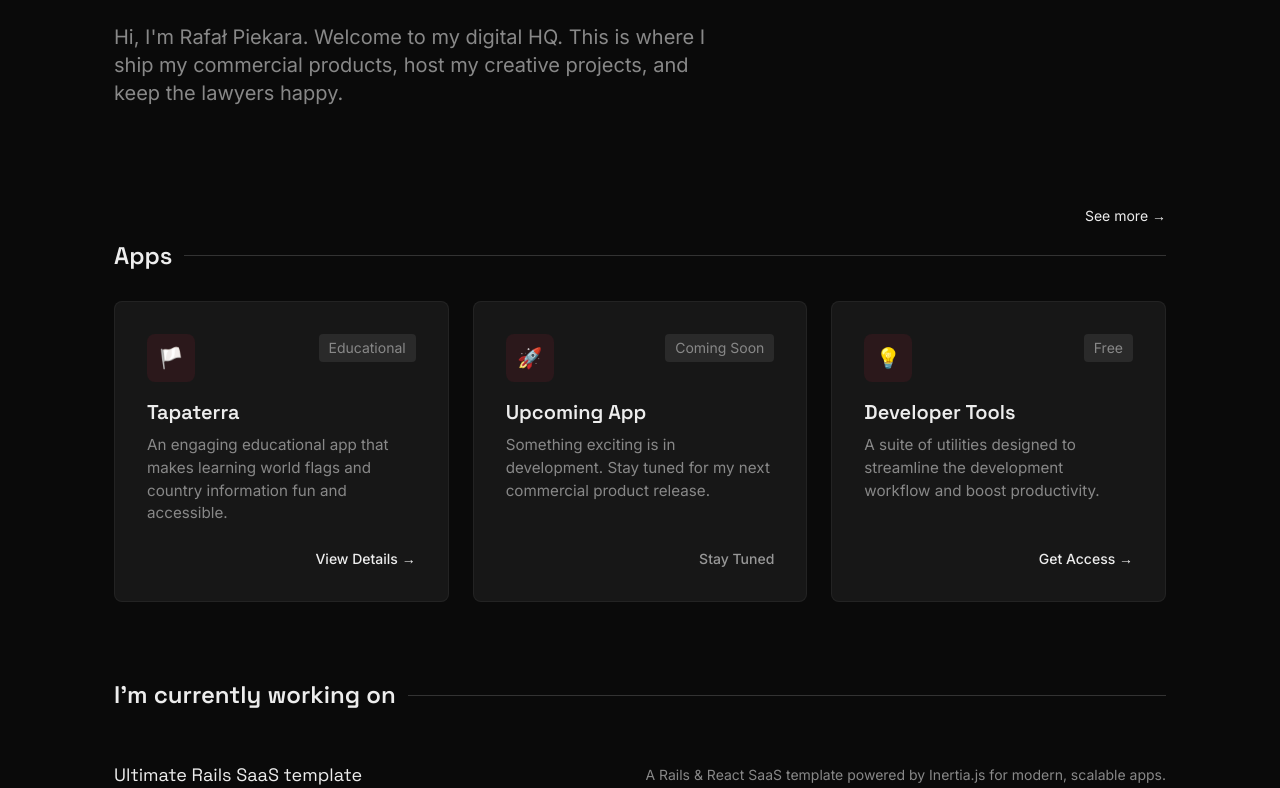
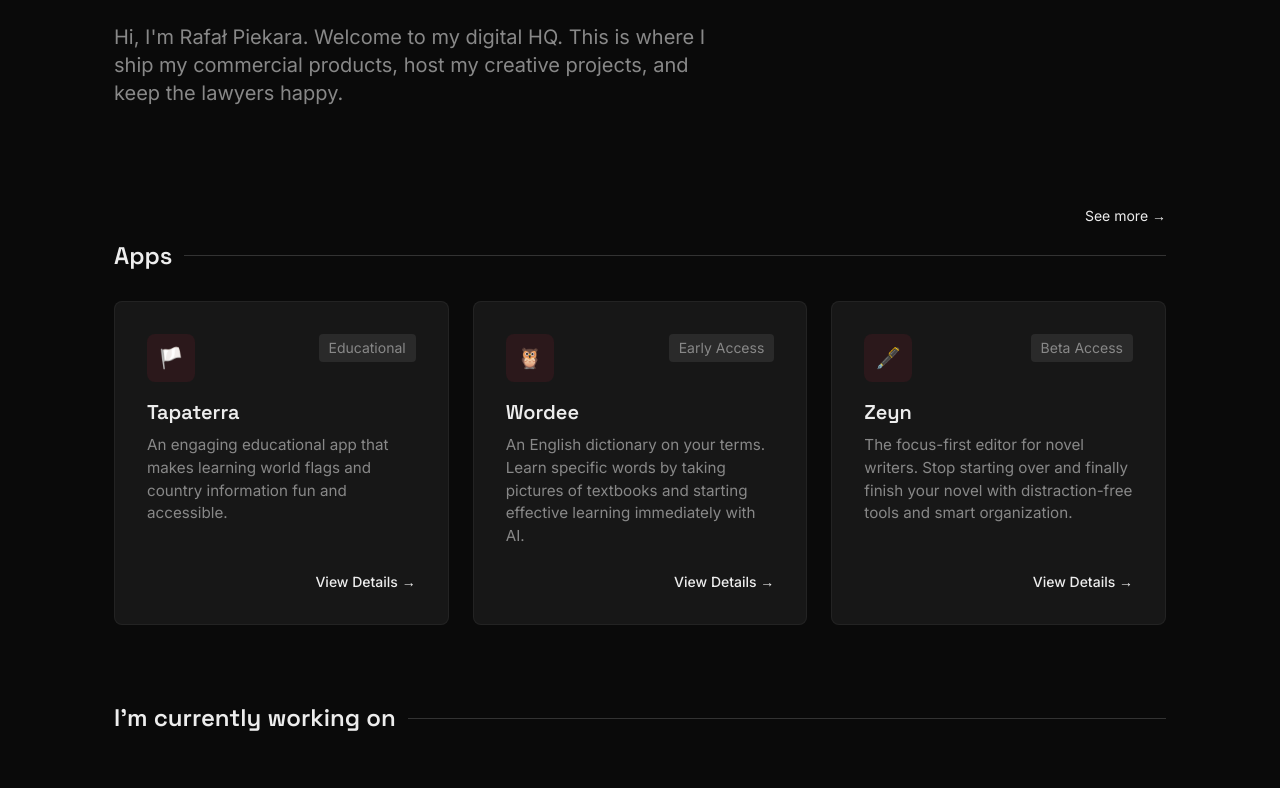
Before and after one commit to rafpiek/piekara.me, a Next.js app: page / in a window 1280 px wide. Shown: the part 440-1228 px from the top of the page. Built offline with nearby package versions, Linux system fonts and the light colour scheme.

Commit message:
some change with apps

```diff
--- a/src/app/page.tsx
+++ b/src/app/page.tsx
@@ -19,20 +19,20 @@ const apps = [
     linkText: "View Details →",
   },
   {
-    icon: "🚀",
-    badge: "Coming Soon",
-    title: "Upcoming App",
-    description: "Something exciting is in development. Stay tuned for my next commercial product release.",
-    linkText: "Stay Tuned",
-    disabled: true,
+    icon: "🦉",
+    badge: "Early Access",
+    title: "Wordee",
+    description: "An English dictionary on your terms. Learn specific words by taking pictures of textbooks and starting effective learning immediately with AI.",
+    href: "/apps/wordee",
+    linkText: "View Details →",
   },
   {
-    icon: "💡",
-    badge: "Free",
-    title: "Developer Tools",
-    description: "A suite of utilities designed to streamline the development workflow and boost productivity.",
-    href: "#",
-    linkText: "Get Access →",
+    icon: "🖋️",
+    badge: "Beta Access",
+    title: "Zeyn",
+    description: "The focus-first editor for novel writers. Stop starting over and finally finish your novel with distraction-free tools and smart organization.",
+    href: "/apps/zeyn",
+    linkText: "View Details →",
   },
 ];
 
```
